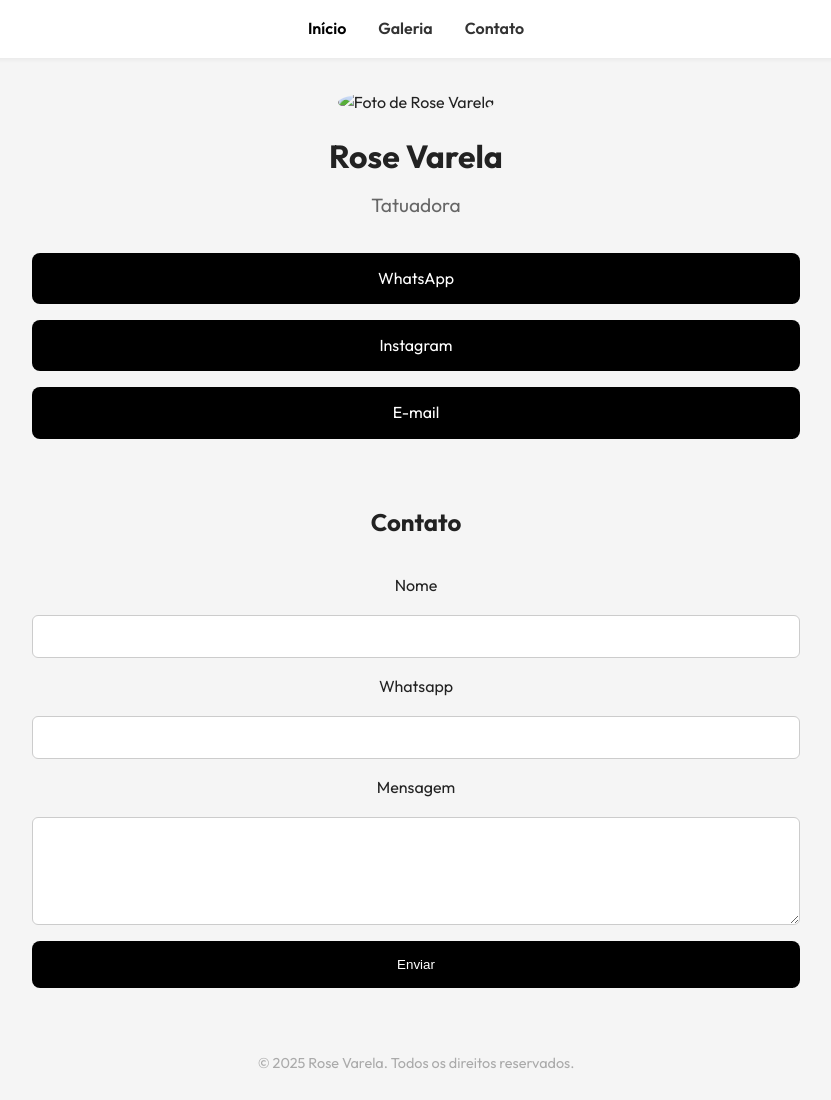
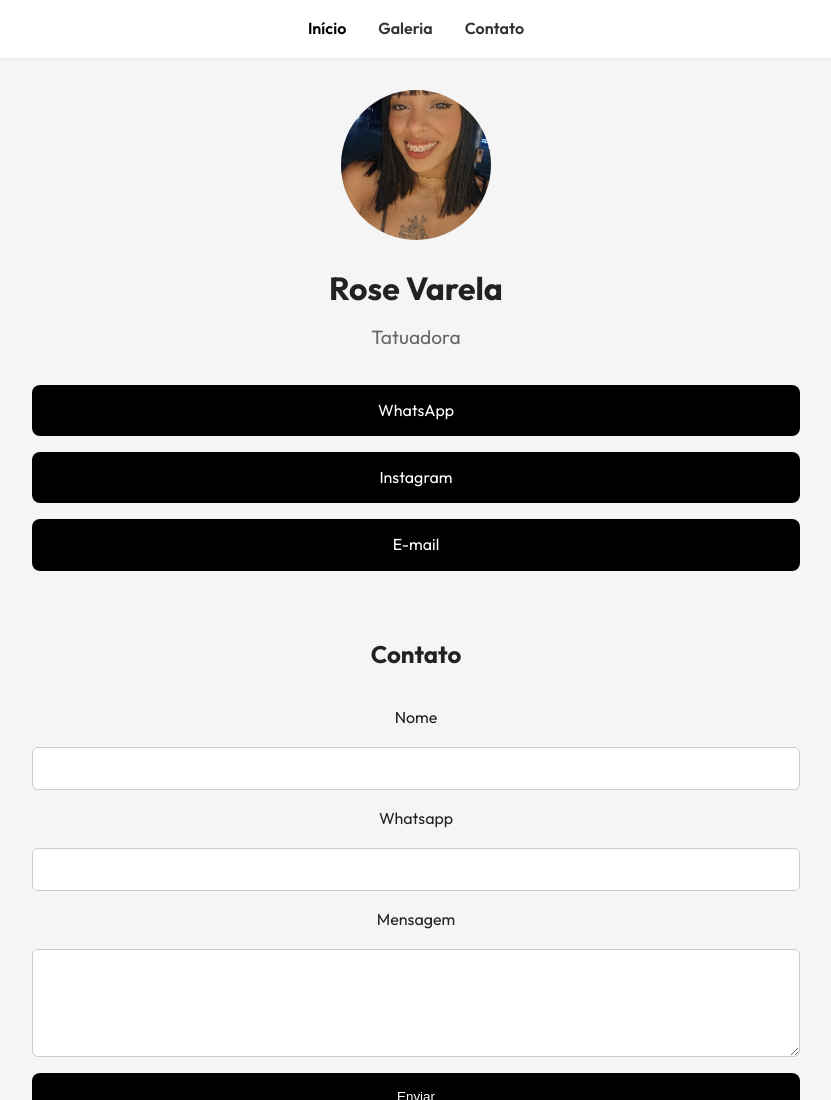
Before and after one commit to rosanavarela/rosevarela.github.io, a plain HTML site: page index.html in a window 1280 px wide. Shown: the top 1100 px of the page, without its empty margins (224-1055 px from the left). Drawn offline with Linux system fonts and the light colour scheme.

Commit message:
Update index.html

```diff
--- a/index.html
+++ b/index.html
@@ -20,7 +20,7 @@
   </nav>
 
   <section id="home" class="container">
-    <img src="assets/profile.webp" alt="Foto de Rose Varela" class="profile-img" />
+    <img src="profile.webp" alt="Foto de Rose Varela" class="profile-img" />
     <h1 class="name">Rose Varela</h1>
     <p class="subtitle">Tatuadora</p>
 
```
